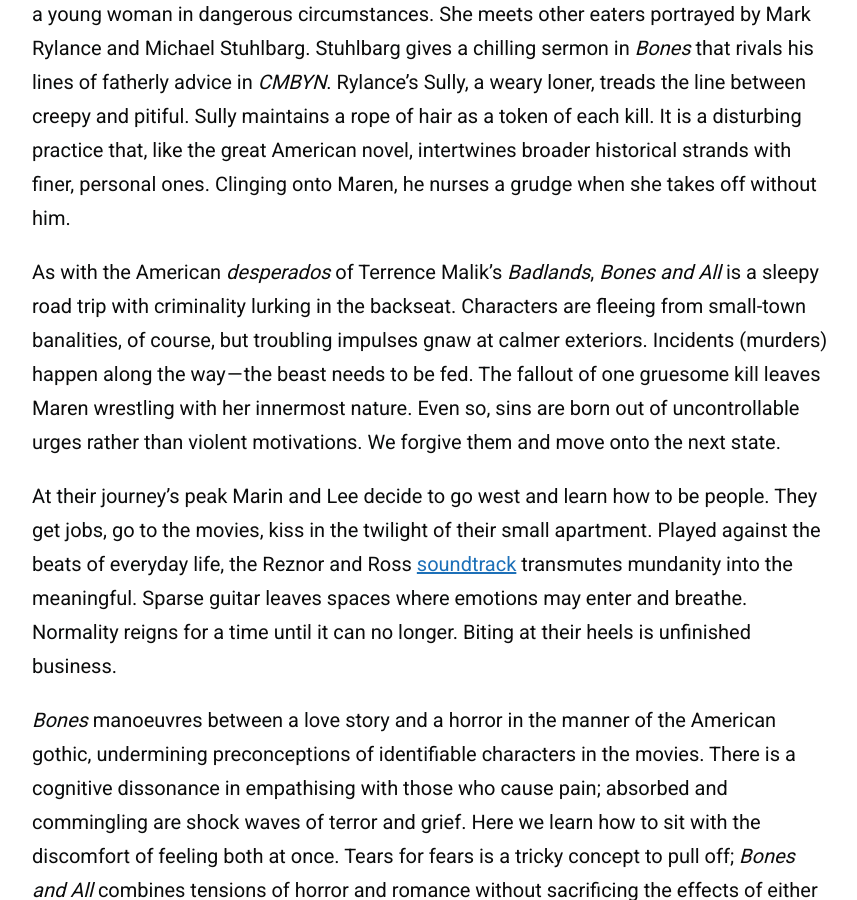
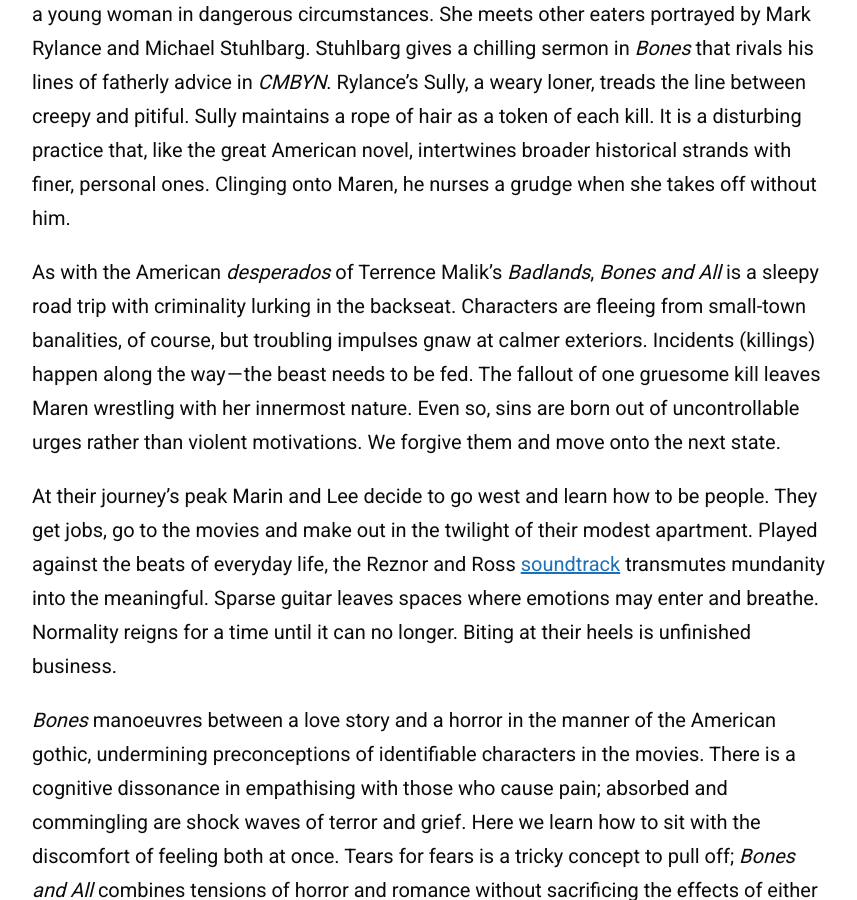
Before and after one commit to zoeurl/zoedowney.github.io, a Jekyll site: the page built from _posts/2023-08-07-bones-and-all.md, in a window 1280 px wide and 900 px high, scrolled down 1753 px. Shown: the whole window, without its empty margins (208-1065 px from the left). Built offline with Jekyll 4.4.1, drawn with Linux system fonts in a browser that asks for light colours.

Commit message:
Update 2023-08-07-bones-and-all.md

```diff
--- a/_posts/2023-08-07-bones-and-all.md
+++ b/_posts/2023-08-07-bones-and-all.md
@@ -16,8 +16,8 @@
 
 In the manner of a Wim Wenders drifter narrative, _Bones and All_ is a gentler tale of first loves and a grander ode to the American landscape. And, in the convention of filmic Americana, the picture is evenly tempered between beauty and violence. Indeed, Maren is a young woman in dangerous circumstances. She meets other eaters portrayed by Mark Rylance and Michael Stuhlbarg. Stuhlbarg gives a chilling sermon in _Bones_ that rivals his lines of fatherly advice in _CMBYN_. Rylance’s Sully, a weary loner, treads the line between creepy and pitiful. Sully maintains a rope of hair as a token of each kill. It is a disturbing practice that, like the great American novel, intertwines broader historical strands with finer, personal ones. Clinging onto Maren, he nurses a grudge when she takes off without him.
 
-As with the American _desperados_ of Terrence Malik's _Badlands_, _Bones and All_ is a sleepy road trip with criminality lurking in the backseat. Characters are fleeing from small-town banalities, of course, but troubling impulses gnaw at calmer exteriors. Incidents (murders) happen along the way — the beast needs to be fed. The fallout of one gruesome kill leaves Maren wrestling with her innermost nature. Even so, sins are born out of uncontrollable urges rather than violent motivations. We forgive them and move onto the next state.
+As with the American _desperados_ of Terrence Malik's _Badlands_, _Bones and All_ is a sleepy road trip with criminality lurking in the backseat. Characters are fleeing from small-town banalities, of course, but troubling impulses gnaw at calmer exteriors. Incidents (killings) happen along the way — the beast needs to be fed. The fallout of one gruesome kill leaves Maren wrestling with her innermost nature. Even so, sins are born out of uncontrollable urges rather than violent motivations. We forgive them and move onto the next state.
 
-At their journey’s peak Marin and Lee decide to go west and learn how to be people. They get jobs, go to the movies, kiss in the twilight of their small apartment. Played against the beats of everyday life, the Reznor and Ross [soundtrack](https://www.youtube.com/watch?v=mqIaOl4N1M8&ab_channel=TrentReznor-Topic) transmutes mundanity into the meaningful. Sparse guitar leaves spaces where emotions may enter and breathe. Normality reigns for a time until it can no longer. Biting at their heels is unfinished business.
+At their journey’s peak Marin and Lee decide to go west and learn how to be people. They get jobs, go to the movies and make out in the twilight of their modest apartment. Played against the beats of everyday life, the Reznor and Ross [soundtrack](https://www.youtube.com/watch?v=mqIaOl4N1M8&ab_channel=TrentReznor-Topic) transmutes mundanity into the meaningful. Sparse guitar leaves spaces where emotions may enter and breathe. Normality reigns for a time until it can no longer. Biting at their heels is unfinished business.
 
 _Bones_ manoeuvres between a love story and a horror in the manner of the American gothic, undermining preconceptions of identifiable characters in the movies. There is a cognitive dissonance in empathising with those who cause pain; absorbed and commingling are shock waves of terror and grief. Here we learn how to sit with the discomfort of feeling both at once. Tears for fears is a tricky concept to pull off; _Bones and All_ combines tensions of horror and romance without sacrificing the effects of either one.
```
